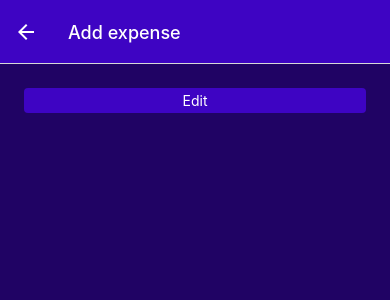
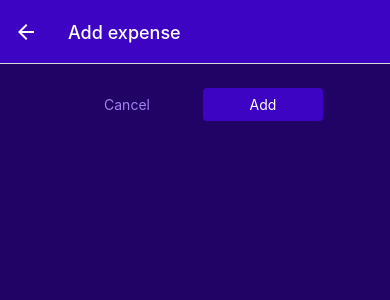
Before and after one commit to pizarrosch/expense-check-app-rn, a React Native app: screen /ManageExpense in a window 390 px wide. Shown: the top 300 px of the page. Built offline with nearby package versions, Linux system fonts and the light colour scheme.

Commit message:
Create 'Cancel' and 'Confirm' buttons out of the custom button in the manage expense component

```diff
--- a/components/UI/Button.js
+++ b/components/UI/Button.js
@@ -16,8 +16,7 @@
 const styles = StyleSheet.create({
   container: {
     borderRadius: 4,
-    paddingVertical: 4,
-    paddingHorizontal: 8,
+    padding: 8,
     backgroundColor: GlobalStyles.colors.primary500,
   },
   flat: {
--- a/screens/ManageExpense.js
+++ b/screens/ManageExpense.js
@@ -16,9 +16,20 @@
   function deleteExpenseFunction() {
   }
 
+  function cancelHandler() {
+
+  }
+
+  function confirmHandler() {
+
+  }
+
   return (
     <View style={styles.container}>
-      <Button>Edit</Button>
+      <View style={styles.buttonsContainer}>
+        <Button style={styles.button} mode='flat' onPress={cancelHandler}>Cancel</Button>
+        <Button style={styles.button} onPress={confirmHandler}>{editedExpenseId ? 'Confirm' : 'Add'}</Button>
+      </View>
       {editedExpenseId && (
         <View style={styles.deleteContainer}>
           <IconButton
@@ -40,6 +51,15 @@
     padding: 24,
     backgroundColor: GlobalStyles.colors.primary800
   },
+  buttonsContainer: {
+    flexDirection: 'row',
+    justifyContent: 'center',
+    alignItems: 'center'
+  },
+  button: {
+    marginHorizontal: 8,
+    minWidth: 120
+  },
   deleteContainer: {
     marginTop: 16,
     paddingTop: 8,
```
